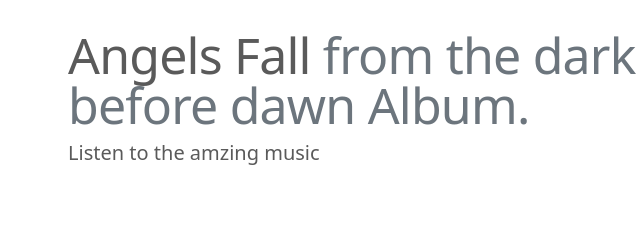
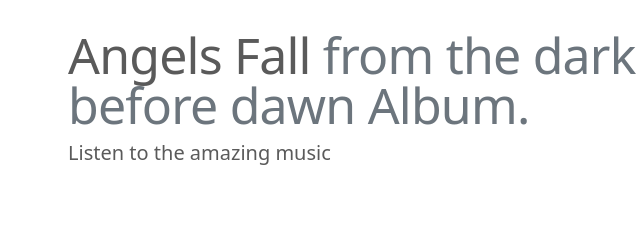
Before and after one commit to Kennedy-Mwaura/favorite-band-project, a plain HTML site: page index.html in a window 1280 px wide. Shown: the part 2020-2260 px from the top of the page, 489-1129 px from the left. Drawn offline with nearby package versions, Linux system fonts and the light colour scheme; grey boxes are pictures that could not be loaded.

```diff
--- a/index.html
+++ b/index.html
@@ -152,7 +152,7 @@
     <div class="row featurette">
       <div class="col-md-7 order-md-2">
         <h2 class="featurette-heading">Angels Fall <span class="text-muted">from the dark before dawn Album.</span></h2>
-        <p class="lead">Listen to the amzing music</p>
+        <p class="lead">Listen to the amazing music</p>
       </div>
       <div class="col-md-5 order-md-1">
         <iframe width="420" height="315"
```
Also changed, not shown: 1 other file.
